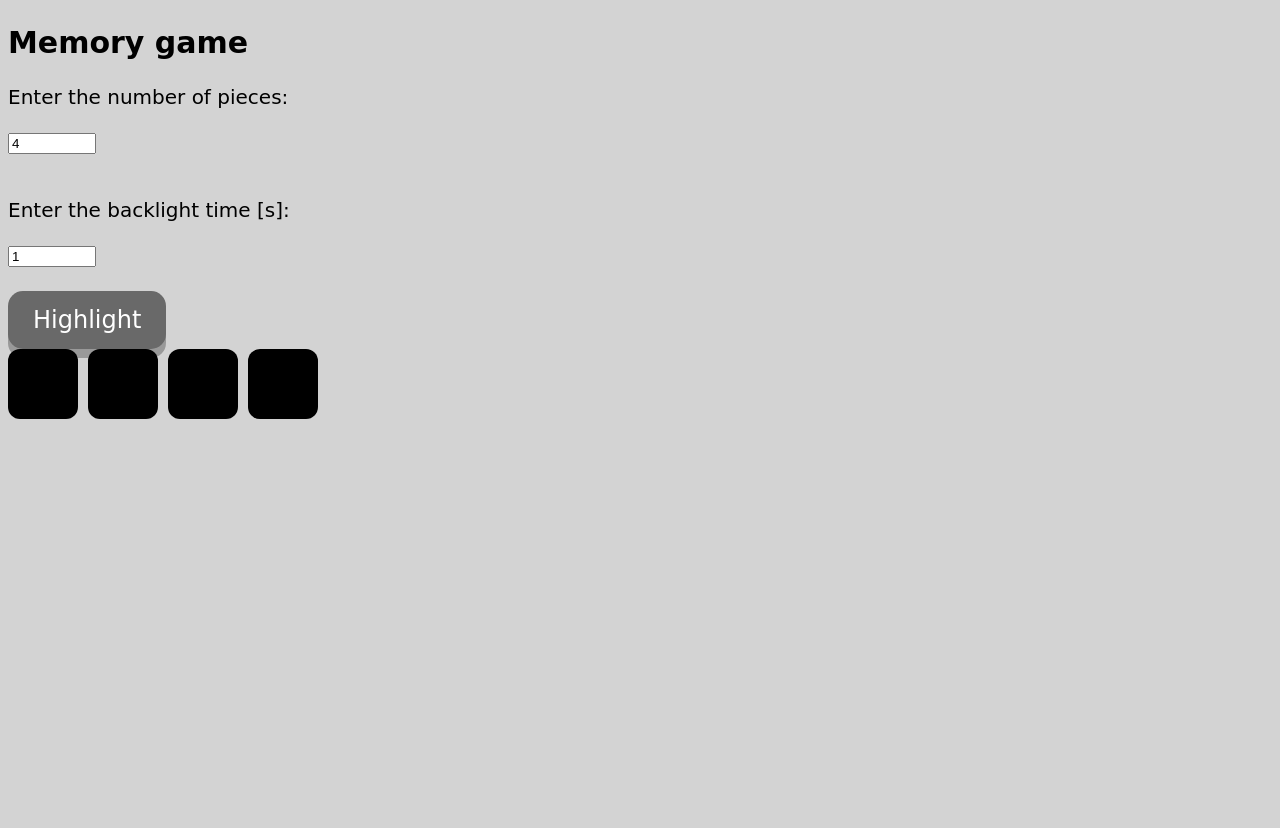
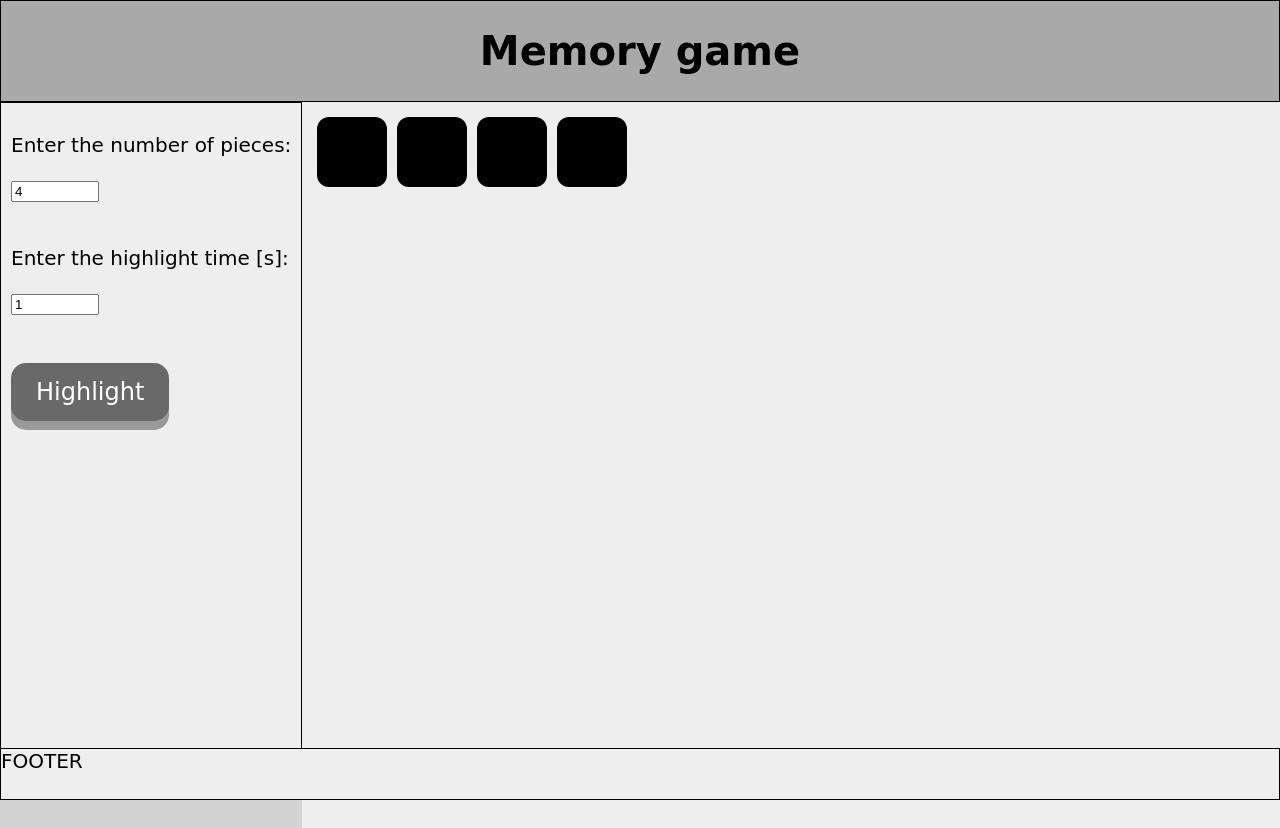
Before and after one commit to epatsli/MemoryGame, a website: page index.html in a window 1280 px wide. Both pictures are taken after a click on the button "Highlight". Before the commit the page ends 800 px from the top, so only its background shows below. Drawn offline with Linux system fonts and the light colour scheme.

Commit message:
Add new function

```diff
--- a/controller.js
+++ b/controller.js
@@ -28,7 +28,7 @@ var controller = function () {
                     document.getElementById('initialNumberOfPieces').value = initialNumber;
                     game.setCurrentNumberOfPieces(initialNumber);
                     setTimeout(function () {
-                        alert("Congratulations, you've moved to the next level");
+                        view.congratulationsToNextLevel();
                         startGame();
                     }, 50);
                 }
@@ -38,10 +38,7 @@ var controller = function () {
             }
             else {
                 view.checkCorrectPieces(id, false);
-                setTimeout(function () {
-                    alert("GAME OVER");
-                }, 50);
-
+                view.showInformationGameOver();
                 setTimeout(function () {
                     startGame();
                 }, 1000);
--- a/css/app.css
+++ b/css/app.css
@@ -1,42 +1,4 @@
 
-body {
-    background: #D3D3D3;
-    font-family: 'Permanent Marker', cursive;
-    font-size: 20px;
-}
-
-.header {
-    background-color: #696969;
-    font-family: 'Permanent Marker', cursive;
-    display: flex;
-    justify-content: center;
-}
-
-input[type=submit] {
-    display: inline-block;
-    padding: 5px 15px;
-    font-size: 18px;
-    font-family: 'Permanent Marker', cursive;
-    cursor: pointer;
-    text-align: center;
-    text-decoration: none;
-    outline: none;
-    color: #fff;
-    background-color: #696969;
-    border: none;
-    border-radius: 15px;
-    box-shadow: 0 9px #999;
-}
-
-input:hover[type=submit] {
-    background-color: #3e8e41
-}
-
-input:active[type=submit] {
-    background-color: #3e8e41;
-    box-shadow: 0 5px #666;
-    transform: translateY(4px);
-}
 
 .button {
     display: inline-block;
@@ -83,3 +45,59 @@ input[type="number"] {
     display: inline-block;
     border-radius: 12px;
 }
+
+.header{
+    background-color: #A9A9A9;
+    font-family: 'Permanent Marker', cursive;
+    display: flex;
+    align-items: center;
+    justify-content: center;
+    flex-shrink: 0;
+    border: 1px solid;
+}
+
+body {
+    background: #D3D3D3;
+    font-family: 'Permanent Marker', cursive;
+    font-size: 20px;
+    margin: 0;
+    height: 100%;
+}
+div {
+    background-color: #EEE
+}
+.container {
+    height: 100vh;
+    width: 100vw;
+    display: flex;
+    flex-direction: column
+}
+.innercontainer {
+    flex-grow: 1;
+    display: flex;
+    flex-direction: row;
+}
+.body {
+    min-height: 100%;
+    flex-grow: 1;
+    padding: 15px;
+    border: 0px;
+}
+.sidebar{
+    border: 1px solid;
+    align-self: stretch;
+    flex-shrink: 0;
+    height: auto;
+    padding: 10px;
+    flex-direction: column;
+
+
+}
+
+.footer {
+    border: 1px solid;
+    height: 50px;
+    margin-top: -50px;
+    flex-shrink: 0;
+
+}
--- a/index.html
+++ b/index.html
@@ -11,21 +11,33 @@
 
 </head>
 <body>
-<header><h2>Memory game</h2></header>
+<header class="positionCenter"> </header>
+
+<div class="container">
+    <div class="header"><h1>Memory game</h1></div>
+    <div class="innercontainer">
+        <div class="sidebar">
             <p> Enter the number of pieces:</p>
             <input id="initialNumberOfPieces" type="number" id="numberPieces" min="4" value="4">
-
             <br>
             <br>
-<p> Enter the backlight time [s]:</p>
+            <p> Enter the highlight time [s]:</p>
             <input id="time" type="number" min="1" value="1">
             <br>
             <br>
+            <br>
+            <button class="button" id="highlight" onclick="controller.startGame()">Highlight</button>
+        </div>
+        <div class="body">
+            <div id="pieces"></div>
+        </div>
+    </div>
 
-<button class="button" id="highlight" onclick="controller.startGame()">Highlight</button>
-<div id="pieces"></div>
+ <div class="footer">FOOTER</div>
+
     <script src="game.js"></script>
     <script src="view.js"></script>
     <script src="controller.js"></script>
+</div>
 </body>
 </html>
--- a/view.js
+++ b/view.js
@@ -83,6 +83,15 @@ var view = (function () {
             else {
                 viewPieces[id].setAttribute('style', 'background-color: #FF0000');
             }
+        },
+
+        congratulationsToNextLevel = function () {
+                alert("Congratulations, you've moved to the next level!");
+        },
+        showInformationGameOver = function () {
+            setTimeout(function () {
+                alert("GAME OVER");
+            }, 50);
         };
 
     return {
@@ -93,6 +102,8 @@ var view = (function () {
         'printAndAddClick': printAndAddClick,
         'addClick': addClick,
         'checkCorrectPieces': checkCorrectPieces,
-        'addClickButton': addClickButton
+        'addClickButton': addClickButton,
+        'congratulationsToNextLevel': congratulationsToNextLevel,
+        'showInformationGameOver':showInformationGameOver
     }
 })();
```
Lines whose indentation alone changed are shown as unchanged.
